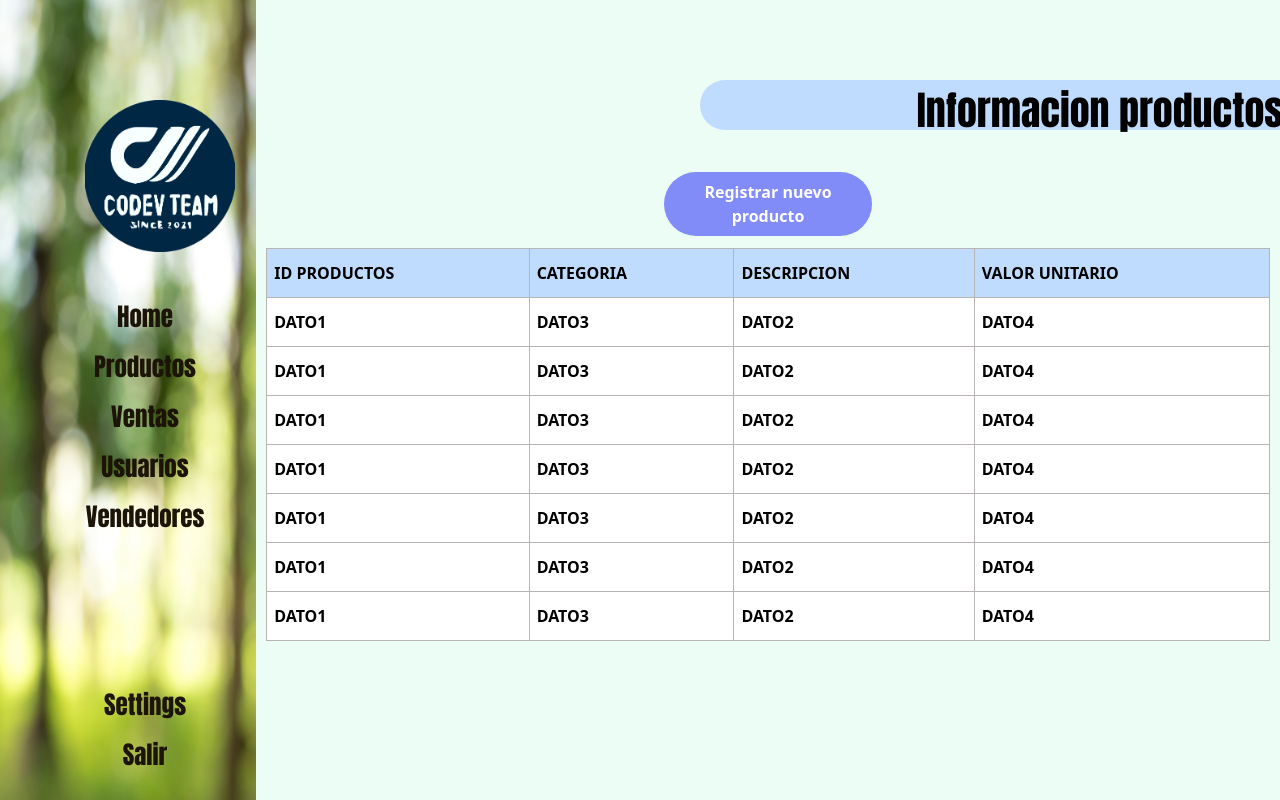
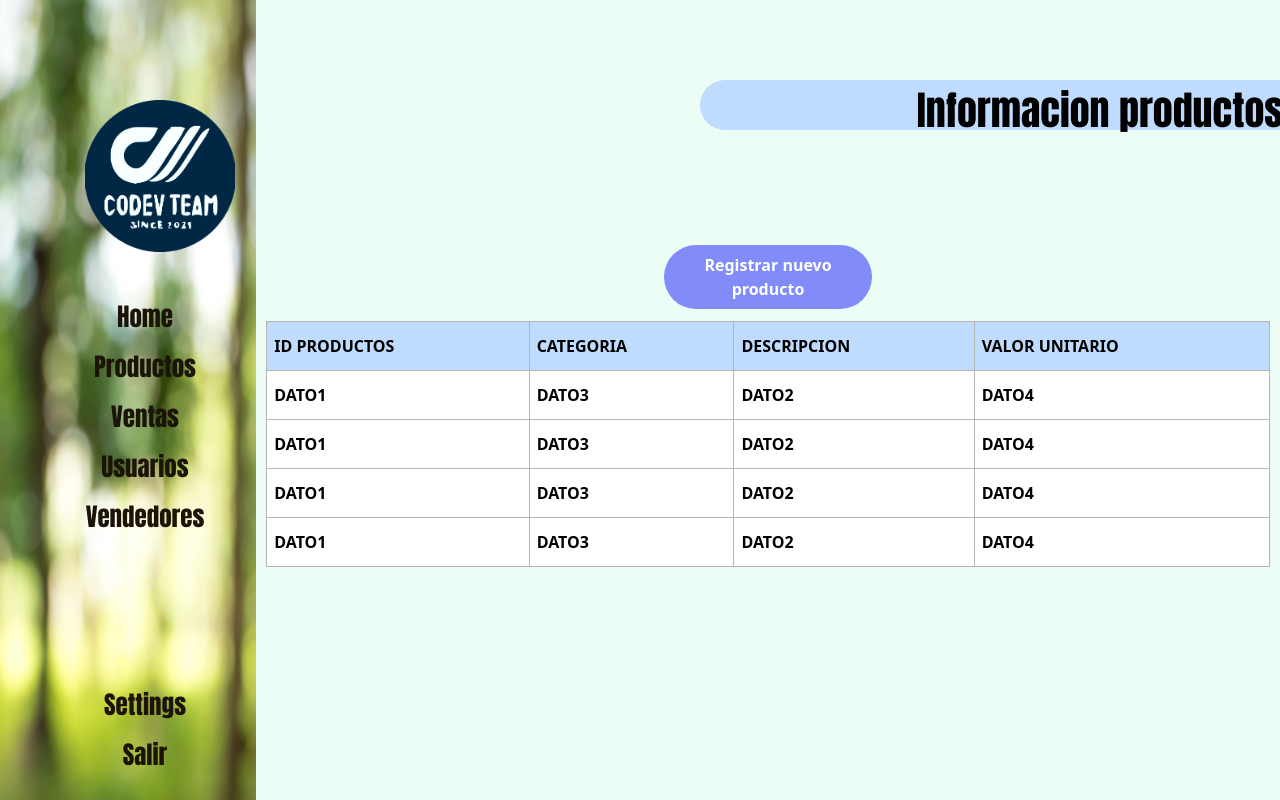
Before and after one commit to Equipo-coDEV-Mision-TIC/Ventas-codev-team, a React (Create React App) app: page /Home/productos in a window 1280 px wide. Built offline with nearby package versions, Linux system fonts and the light colour scheme.

Commit message:
sea grego la funicionalidad al boton de regisstro para que cuando lo presione me agregue en la ista de productos el nuevo producto ingresado en el formulario

```diff
--- a/src/pages/admin/productos.jsx
+++ b/src/pages/admin/productos.jsx
@@ -27,35 +27,17 @@ const productosBackend = [
         Descripción: "DATO2",
         Categoria: "DATO3",
         ValorUnitario: "DATO4"
-    },
-    {
-        IDproducto: "DATO1",
-        Descripción: "DATO2",
-        Categoria: "DATO3",
-        ValorUnitario: "DATO4"
-    },
-    {
-        IDproducto: "DATO1",
-        Descripción: "DATO2",
-        Categoria: "DATO3",
-        ValorUnitario: "DATO4"
-    },
-    {
-        IDproducto: "DATO1",
-        Descripción: "DATO2",
-        Categoria: "DATO3",
-        ValorUnitario: "DATO4"
     }
 ]
 
 const Productos = () => {
     const [mostrarTabla, setMostrarTabla] = useState(true);
     const [textoBoton, setTextoBoton] = useState("Registrar nuevo producto");
-    const [productos, setproductos] = useState([]);
+    const [productos, setProductos] = useState([]);
 
 
     useEffect(()=>{
-        setproductos(productosBackend)
+        setProductos(productosBackend)
     },[]);
 
 
@@ -74,7 +56,7 @@ const Productos = () => {
             </BarraTitulo>
             <div className='flex flex-col w-full items-center'>
                 <button onClick={()=>{setMostrarTabla(!mostrarTabla)}} className='bg-indigo-400 text-white rounded-full font-extrabold w-52 p-2 m-3'>{textoBoton}</button>
-                {mostrarTabla ? <TablaProductos listaProductos = {productos}/>:<FormularioCreacionProductos mostrarTabla={setMostrarTabla}/>}
+                {mostrarTabla ? <TablaProductos listaProductos = {productos}/>:<FormularioCreacionProductos mostrarTabla={setMostrarTabla} listaProductos={productos} agregarProducto ={setProductos}/>}
                 <ToastContainer
                     position="bottom-center"
                     autoClose={5000}
@@ -113,7 +95,7 @@ const TablaProductos = ({listaProductos}) =>{
     )
 }
 
-const FormularioCreacionProductos = ({mostrarTabla}) =>{
+const FormularioCreacionProductos = ({mostrarTabla,listaProductos,agregarProducto}) =>{
     const [idProductos, setIDproductos] = useState();
     const [categoria, setCategoria] = useState();
     const [descripcion, setDescripcion] = useState();
@@ -122,6 +104,7 @@ const FormularioCreacionProductos = ({mostrarTabla}) =>{
     const enviarDatosAlBackend = ()=>{
         toast.success("Producto registrado correctamente")
         mostrarTabla(true);
+        agregarProducto([...listaProductos,{IDproducto:idProductos,Categoria:categoria,Descripción:descripcion,ValorUnitario:valorUnitario}])
     }
 
     return(
@@ -133,7 +116,7 @@ const FormularioCreacionProductos = ({mostrarTabla}) =>{
                 <label className='text-center font-extrabold'>Registre su producto aquí..</label>
                 <label className='flex flex-col' htmlFor=" ID Producto">
                     ID Producto
-                    <input name='ID Producto' className='bg-white border border-gray-600 p-2 rounded-lg m-2' type='number' min={1001} max={9999} placeholder="0001"
+                    <input name='ID Producto' className='bg-white border border-gray-600 p-2 rounded-lg m-2' type='number' min={1001} max={9999} placeholder="1001"
                     value={idProductos} onChange={(e)=>{setIDproductos(e.target.value)}}/>
                 </label>
                 <label className='flex flex-col' htmlFor="Categoria">
```
